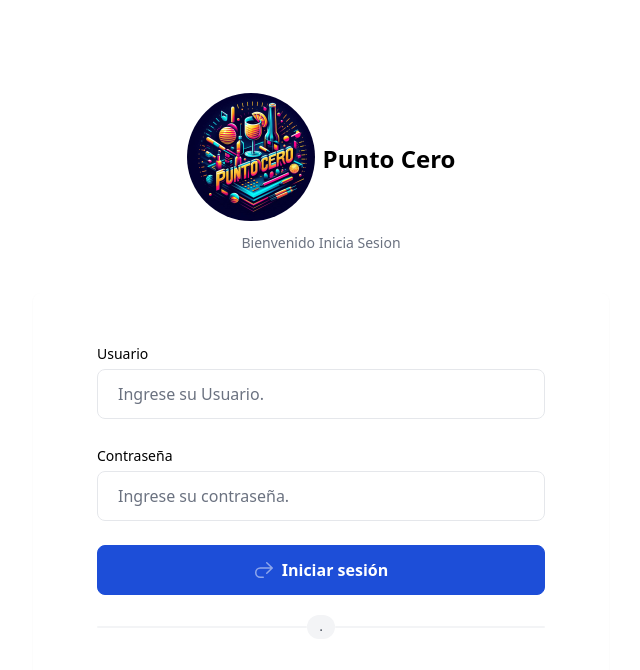
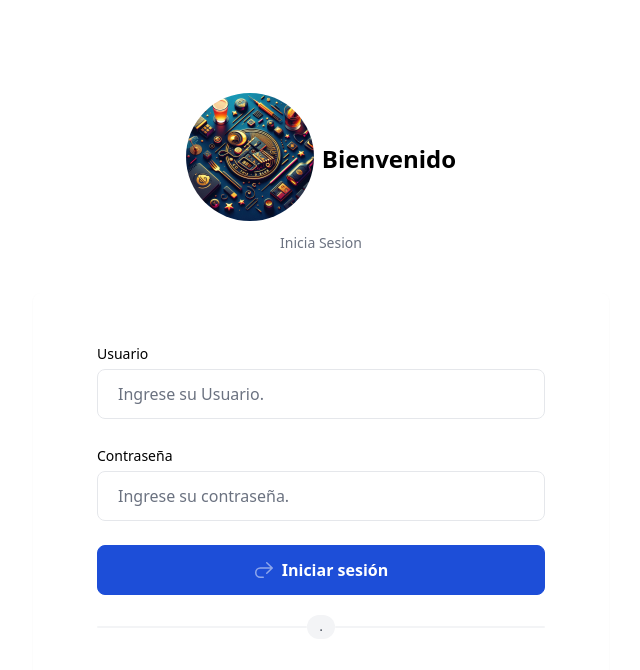
Before and after one commit to LChumi/localesNg, an Angular app: page /bar/auth/login in a window 1280 px wide. Shown: the top 670 px of the page, without its empty margins (319-959 px from the left). Built offline with nearby package versions, Linux system fonts and the light colour scheme.

Commit message:
Arreglo de vista login

```diff
--- a/src/app/views/auth/login/login.component.html
+++ b/src/app/views/auth/login/login.component.html
@@ -10,11 +10,11 @@
       <h1
         class="mb-2 inline-flex items-center space-x-2 text-2xl font-bold"
       >
-        <img src="assets/images/logo_inicio.jpeg" alt="log" class="mx-auto w-32 mb-1 rounded-full">
-        <span>Punto Cero</span>
+        <img src="assets/images/bar.jpeg" alt="log" class="mx-auto w-32 mb-1 rounded-full">
+        <span>Bienvenido</span>
       </h1>
       <h2 class="text-sm font-medium text-gray-500 dark:text-gray-400">
-        Bienvenido Inicia Sesion
+        Inicia Sesion
       </h2>
     </header>
     <!-- END Header -->
--- a/src/app/views/user/almacenes/almacenes.component.html
+++ b/src/app/views/user/almacenes/almacenes.component.html
@@ -13,8 +13,8 @@
           <div class="group-hover:hidden transition-all duration-1000 w-4 absolute overflow-hidden inline-block right-0 -top-6">
             <div class="h-6  bg-orange-900 -rotate-45 transform origin-bottom-right"></div>
           </div>
-          <h2 class="font-bold">Bob haris</h2>
-          <span class="text-white">Sales executive</span>
+          <h2 class="font-bold">Bodega 1</h2>
+          <span class="text-white">Almacen</span>
         </div>
       </div>
     </div>
```
